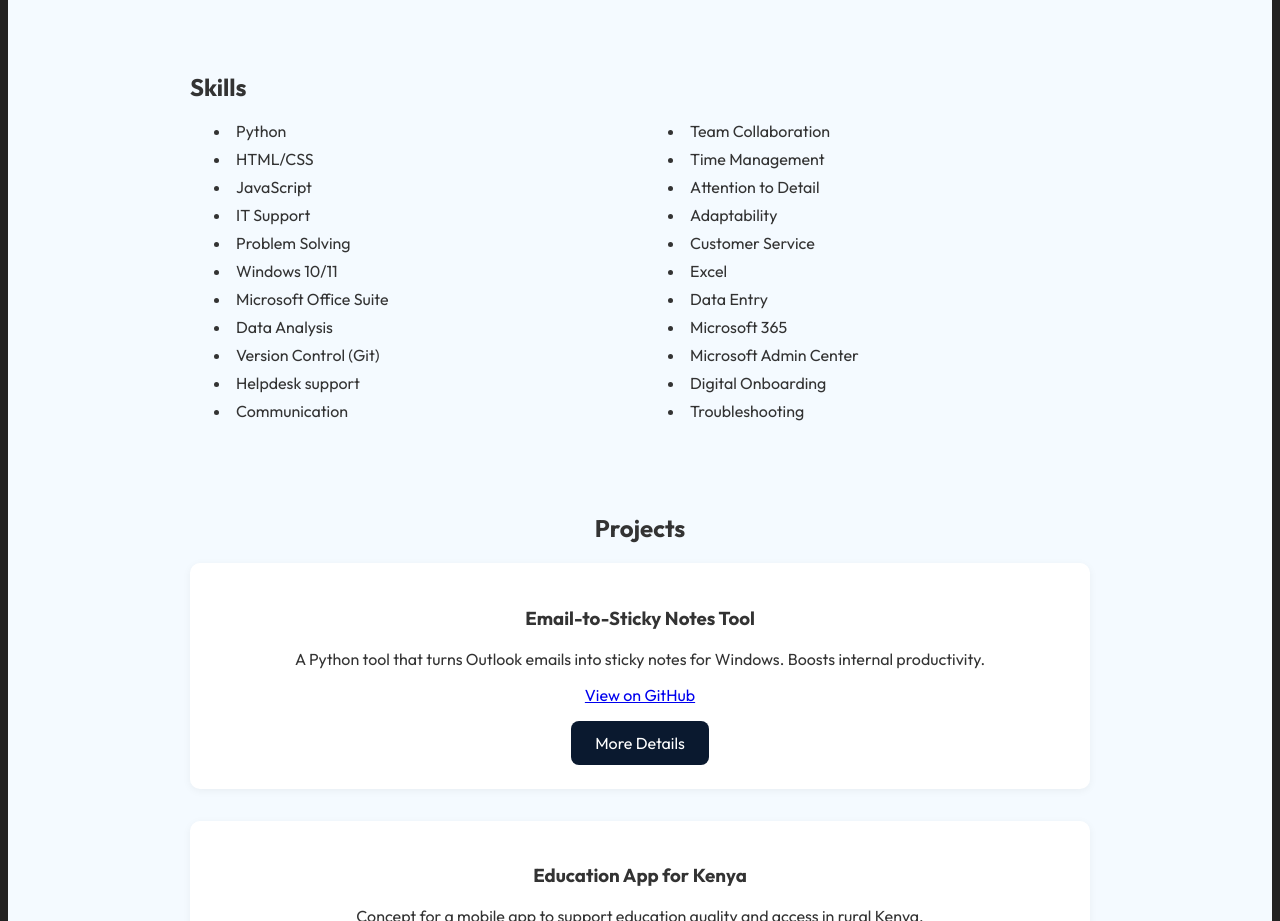
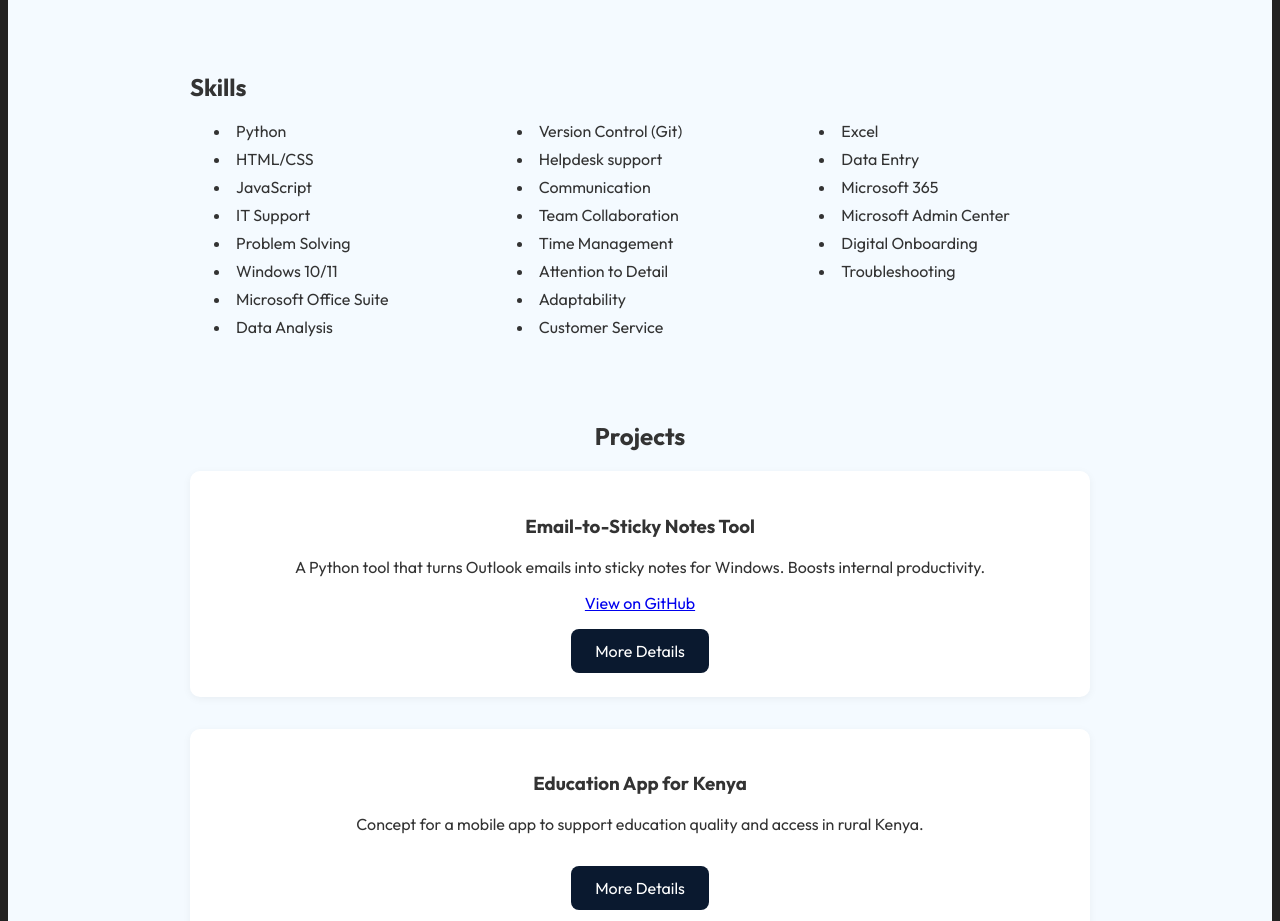
Before and after one commit to jorgeian120/jorgeian120.github.io, a plain HTML site: page index.html in a window 1280 px wide. Shown: the part 1200-2121 px from the top of the page. Drawn offline with Linux system fonts and the light colour scheme.

Commit message:
skills columns

```diff
--- a/style.css
+++ b/style.css
@@ -120,12 +120,14 @@ body::after {
 }
 
 .skills ul {
-  columns: 2; /* Change to 3 for three columns */
-  -webkit-columns: 2;
-  -moz-columns: 2;
+  display: block;
+  columns: 3; /* Change to 2 for two columns */
+  -webkit-columns: 3;
+  -moz-columns: 3;
   column-gap: 2rem;
   padding-left: 1.5rem;
   margin: 0;
+  min-width: 400px;
 }
 
 .skills li {
```
